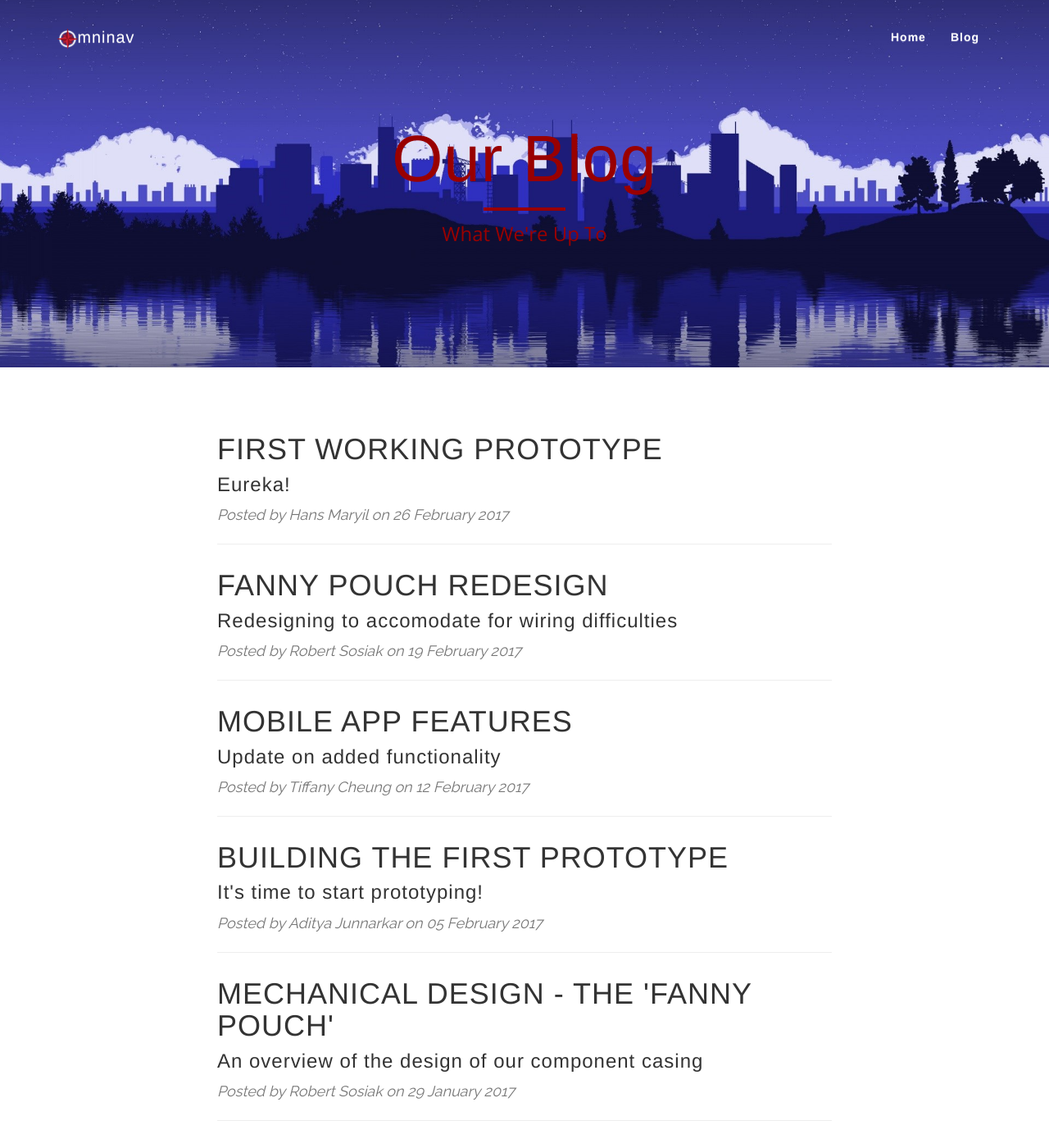
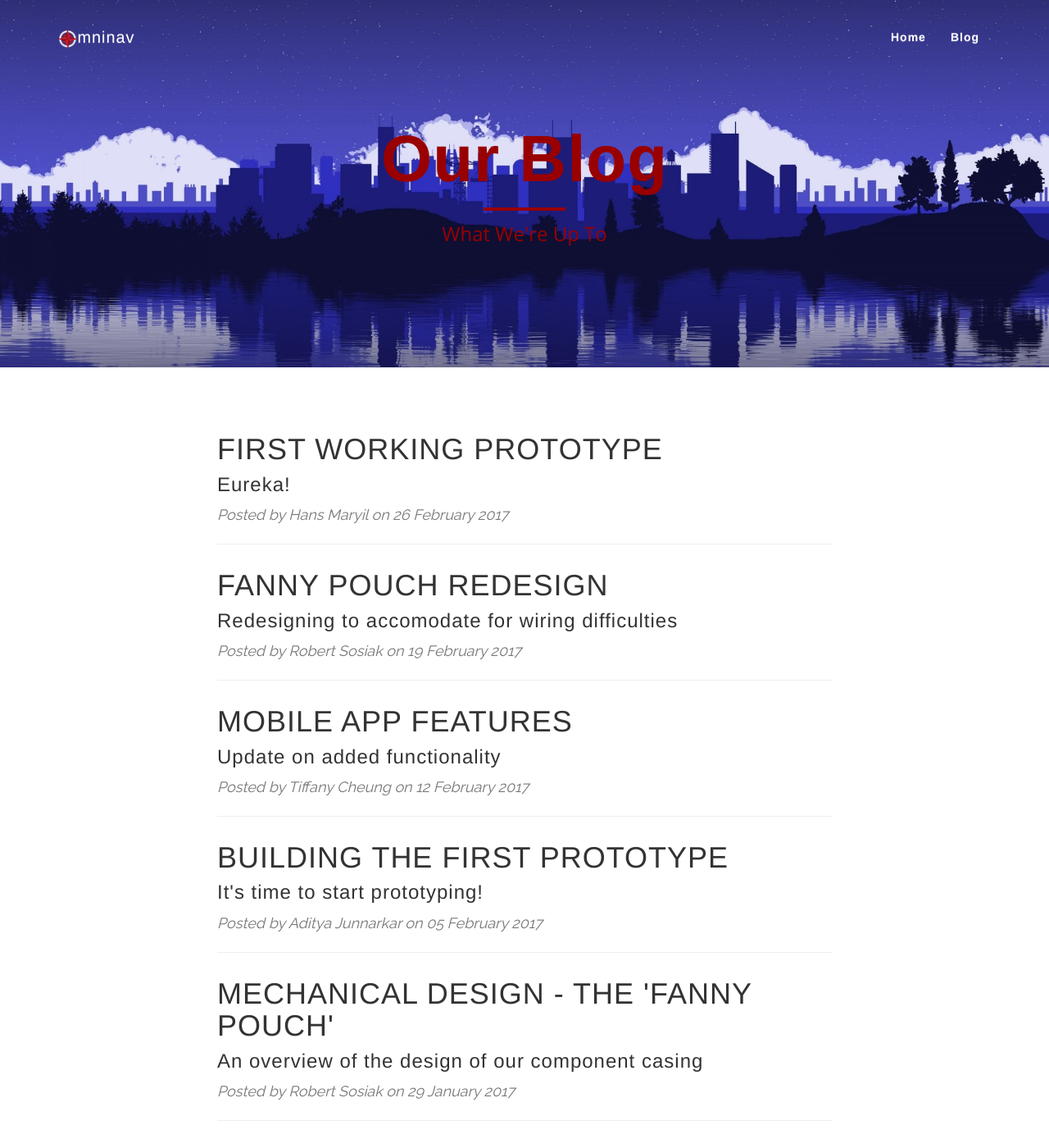
Before and after one commit to hansmaryil/OmniNav, a Jekyll site: the page built from blog/index.html, in a window 1280 px wide and 1400 px high. Shown: the whole window at 82% size. Built offline with Jekyll 4.4.1, drawn with Linux system fonts in a browser that asks for light colours; some web fonts are replaced.

Commit message:
blog font weight mod

```diff
--- a/blog/index.html
+++ b/blog/index.html
@@ -8,7 +8,7 @@ header_content: |
             <div class="row">
                 <div class="col-lg-8 col-lg-offset-2 col-md-10 col-md-offset-1">
                     <div class="site-heading">
-                        <h1 class="font-color">Our Blog</h1>
+                        <h1 class="font-color1">Our Blog</h1>
                         <hr class="small">
                         <span class="subheading font-color">What We're Up To</span>
                     </div>
```
Also changed, not shown: css/clean-blog.min.css.
